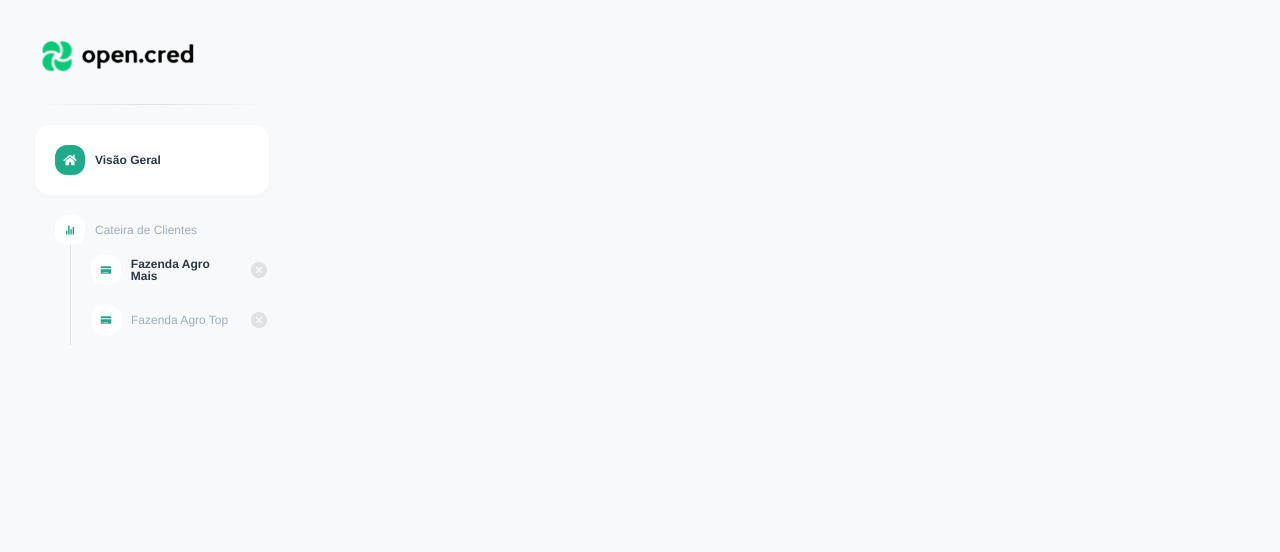
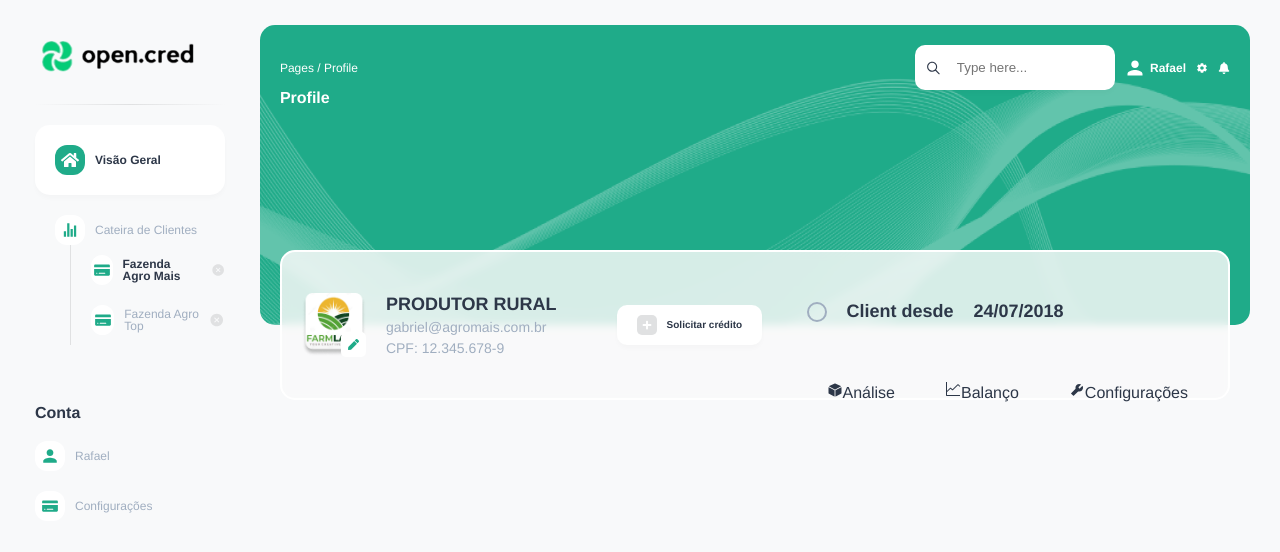
Before and after one commit to henriquemarioto/open-cred-demo, a React (Vite) app: page / in a window 1280 px wide. Shown: the top 552 px of the page. Built offline with nearby package versions, Linux system fonts and the light colour scheme.

Commit message:
feat: main header in progress

```diff
--- a/src/App.tsx
+++ b/src/App.tsx
@@ -1,12 +1,128 @@
-import Header from "./components/Header"
-import { Container } from "./styles"
+import { FaBell, FaPen, FaPlus } from "react-icons/fa";
+import {
+  IoIosCube,
+  IoIosSearch,
+  IoMdPerson,
+  IoMdSettings,
+} from "react-icons/io";
+import { VscGraphLine } from "react-icons/vsc";
+import { AiFillTool } from "react-icons/ai";
+import Header from "./components/Header";
+import {
+  AccountInfo,
+  AccountInfoContainer,
+  ButtonClientBottom,
+  ButtonSolicitar,
+  Container,
+  ContainerAbsolute,
+  ContainerContent,
+  ContainerInfo,
+  ContainerPhoto,
+  DivClientActions,
+  DivClientTime,
+  HeaderMain,
+  IconButton,
+  Input,
+  InputContainer,
+  Main,
+  NavHeader,
+  Span,
+  Title,
+} from "./styles";
+import photo from "./assets/imgs/photo.png";
 
 function App() {
   return (
     <Container>
-     <Header />
+      <Header />
+
+      <Main>
+        <HeaderMain>
+          <NavHeader>
+            <Span>Pages / Profile</Span>
+
+            <InputContainer>
+              <IoIosSearch />
+              <Input placeholder="Type here..." />
+            </InputContainer>
+
+            <IconButton bold>
+              <IoMdPerson size={20} />
+              Rafael
+            </IconButton>
+
+            <IconButton>
+              <IoMdSettings />
+            </IconButton>
+
+            <IconButton>
+              <FaBell />
+            </IconButton>
+          </NavHeader>
+          <Span bold fontSize="16">
+            Profile
+          </Span>
+        </HeaderMain>
+
+        <ContainerContent>
+          <ContainerAbsolute>
+            <AccountInfo>
+              <AccountInfoContainer>
+                <ContainerPhoto>
+                  <div>
+                    <img src={photo} />
+                    <IconButton>
+                      <FaPen />
+                    </IconButton>
+                  </div>
+                </ContainerPhoto>
+
+                <ContainerInfo>
+                  <Title>PRODUTOR RURAL</Title>
+                  <span>gabriel@agromais.com.br</span>
+                  <span>CPF: 12.345.678-9</span>
+                </ContainerInfo>
+
+                <ContainerInfo>
+                  <ButtonSolicitar>
+                    <div>
+                      <FaPlus />
+                    </div>
+                    Solicitar crédito
+                  </ButtonSolicitar>
+                </ContainerInfo>
+              </AccountInfoContainer>
+
+              <AccountInfoContainer flexDirection="column">
+                <DivClientTime>
+                  <div></div>
+                  <span>Client desde</span>
+                  <span>24/07/2018</span>
+                </DivClientTime>
+
+                <DivClientActions>
+                  <ButtonClientBottom>
+                    <IoIosCube />
+                    Análise
+                  </ButtonClientBottom>
+
+                  <ButtonClientBottom>
+                    <VscGraphLine />
+                    Balanço
+                  </ButtonClientBottom>
+
+                  <ButtonClientBottom>
+                    <AiFillTool />
+                    Configurações
+                  </ButtonClientBottom>
+                </DivClientActions>
+              </AccountInfoContainer>
+            </AccountInfo>
+          </ContainerAbsolute>
+        </ContainerContent>
+      </Main>
     </Container>
-  )
+  );
 }
 
-export default App
+export default App;
--- a/src/components/Header/index.tsx
+++ b/src/components/Header/index.tsx
@@ -1,4 +1,5 @@
 import {
+  AccountSection,
   CloseIcon,
   Container,
   ContainerPath,
@@ -12,10 +13,11 @@ import {
   MainSection,
   SubItem,
   SubSection,
+  Title,
 } from "./styles";
 import logo from "../../assets/imgs/logo.png";
 import { FaHome } from "react-icons/fa";
-import { IoIosCard, IoIosCloseCircle, IoIosStats } from "react-icons/io";
+import { IoIosCard, IoIosCloseCircle, IoIosStats, IoMdPerson } from "react-icons/io";
 
 const Header = () => {
   return (
@@ -75,6 +77,28 @@ const Header = () => {
             </ContainerSectionDetails>
           </List>
         </SubSection>
+
+        <AccountSection>
+          <Title>Conta</Title>
+
+          <List>
+            <SubItem>
+              <DivIcon>
+                <IoMdPerson />
+              </DivIcon>
+
+              <span>Rafael</span>
+            </SubItem>
+
+            <SubItem>
+              <DivIcon>
+                <IoIosCard />
+              </DivIcon>
+
+              <span>Configurações</span>
+            </SubItem>
+          </List>
+        </AccountSection>
       </ContainerPath>
     </Container>
   );
--- a/src/components/Header/styles.ts
+++ b/src/components/Header/styles.ts
@@ -14,14 +14,20 @@ export const Container = styled.header`
 
   .main-selected {
     font-weight: bold;
-    color: var(--gray-700);
     background-color: var(--white);
     box-shadow: 0px 3.500000238418579px 5.500000476837158px 0px #00000005;
+
+    span {
+      color: var(--gray-700);
+    }
   }
 
   .sub-selected {
-    color: var(--gray-700);
     font-weight: bold;
+
+    span {
+      color: var(--gray-700);
+    }
   }
 `;
 
@@ -67,7 +73,6 @@ export const Section = styled.section`
 
   display: flex;
   flex-direction: column;
-  align-items: center;
 
   gap: 10px;
 `;
@@ -93,13 +98,25 @@ export const List = styled.ul`
   font-size: 12px;
 `;
 
+export const AccountSection = styled(Section)`
+  padding-top: 50px;
+`
+
+export const Title = styled.h2`
+  font-weight: bold;
+  text-align: left;
+`
+
 export const Item = styled.li`
-  color: var(--gray-500);
   display: flex;
   align-items: center;
   gap: 10px;
 
   border-radius: 15px;
+
+  span {
+    color: var(--gray-500);
+  }
 `;
 
 export const MainItem = styled(Item)`
@@ -131,6 +148,7 @@ export const DivIcon = styled.div<Props>`
   svg {
     color: ${(p) =>
       p.iconColor === "white" ? "var(--white)" : "var(--green)"};
-    width: 100%;
+    width: 18px;
+    height: 18px;
   }
 `;
--- a/src/styles.ts
+++ b/src/styles.ts
@@ -1,5 +1,235 @@
 import styled from "styled-components";
 
+interface Props {
+  bold?: boolean;
+  fontSize?: string;
+}
+
+interface AccountInfoContainerProps {
+    flexDirection?: string
+}
+
 export const Container = styled.div`
-    padding: 25px 30px;
-`
+  padding: 25px 30px;
+
+  display: flex;
+  gap: 30px;
+`;
+
+export const Main = styled.main`
+  width: 100%;
+`;
+
+export const HeaderMain = styled.div`
+  width: 100%;
+  height: 300px;
+  padding: 20px;
+  border-radius: 15px;
+  background-color: var(--green);
+  background-image: url("./src/assets/imgs/profile-background.png");
+  background-size: 100% 300px;
+`;
+
+export const NavHeader = styled.nav`
+  display: flex;
+  align-items: center;
+  gap: 10px;
+`;
+
+export const Span = styled.span<Props>`
+  font-size: ${(p) => p.fontSize || 12}px;
+  color: var(--white);
+  ${(p) => p.bold && "font-weight: bold;"}
+`;
+
+export const IconButton = styled.button<Props>`
+  font-size: 12px;
+  display: flex;
+  align-items: center;
+  gap: 5px;
+  color: var(--white);
+  cursor: pointer;
+
+  ${(p) => p.bold && "font-weight: bold;"}
+`;
+
+export const InputContainer = styled.div`
+  background-color: var(--white);
+  border-radius: 10px;
+  box-shadow: 0px 3.500000238418579px 5.500000476837158px 0px #00000005;
+  padding: 10px;
+  width: 200px;
+
+  display: flex;
+  align-items: center;
+  gap: 10px;
+
+  margin-left: auto;
+
+  svg {
+    width: 20px;
+    height: 20px;
+  }
+`;
+
+export const Input = styled.input`
+  padding: 0;
+  border: 0;
+  margin: 0;
+  padding: 5px;
+  width: 100%;
+`;
+
+export const ContainerContent = styled.div`
+  margin: 0 20px;
+  position: relative;
+`;
+
+export const ContainerAbsolute = styled.div`
+  position: absolute;
+  width: 100%;
+  top: -75px;
+`;
+
+export const AccountInfo = styled.div`
+  padding: 20px;
+  height: 150px;
+  border: 2px solid var(--white);
+  border-radius: 15px;
+
+  display: flex;
+  justify-content: space-between;
+  /* background: linear-gradient(
+    to bottom,
+    var(--gray),
+    var(--white),
+    var(--white)
+  ); */
+  background-color: rgba(250, 250, 250, 0.84);
+  backdrop-filter: blur(4px);
+  -webkit-backdrop-filter: blur(4px);
+`;
+
+export const AccountInfoContainer = styled.div<AccountInfoContainerProps>`
+  display: flex;
+  flex-direction: ${p => p.flexDirection || "row"};
+  gap: 20px;
+  height: 100%;
+`;
+
+export const ContainerPhoto = styled.div`
+  display: flex;
+  align-items: center;
+  justify-content: center;
+
+  > div {
+    position: relative;
+    width: 64px;
+    height: 64px;
+
+    img {
+      width: 100%;
+      height: 100%;
+    }
+
+    > button {
+      width: 25px;
+      height: 25px;
+      padding: 7px;
+
+      background-color: var(--white);
+      border-radius: 5px;
+
+      bottom: 0;
+      right: 0;
+
+      position: absolute;
+
+      svg {
+        width: 100%;
+        height: 100%;
+        color: var(--green);
+      }
+    }
+  }
+`;
+
+export const ContainerInfo = styled.div`
+  display: flex;
+  flex-direction: column;
+  justify-content: center;
+  gap: 7px;
+
+  > span {
+    font-size: 14px;
+    color: var(--gray-500);
+  }
+`;
+
+export const ButtonSolicitar = styled.button`
+  padding: 10px 20px;
+  font-size: 10px;
+  font-weight: bold;
+  margin-left: 40px;
+  background-color: var(--white);
+  display: flex;
+  align-items: center;
+  gap: 10px;
+  border-radius: 10px;
+  box-shadow: var(--box-shadow);
+
+  > div {
+    width: 20px;
+    height: 20px;
+    background-color: var(--gray);
+    border-radius: 5px;
+
+    display: flex;
+    align-items: center;
+    justify-content: center;
+
+    svg {
+      color: var(--white);
+      width: 80%;
+    }
+  }
+`;
+
+export const Title = styled.h2`
+  font-weight: bold;
+  font-size: 18px;
+`;
+
+export const DivClientTime = styled.div`
+  display: flex;
+  gap: 20px;
+  margin-top: auto;
+  padding: 30px 0;
+
+  > div {
+    width: 20px;
+    height: 20px;
+    border: 2px solid var(--gray-500);
+    border-radius: 50%;
+  }
+
+  span {
+    font-size: 18px;
+    font-weight: bold;
+  }
+`;
+
+export const DivClientActions = styled.div`
+  display: flex;
+  align-items: center;
+  gap: 10px;
+`;
+
+export const ButtonClientBottom = styled.button`
+    padding: 10px 20px;
+`;
+
+export const MainSection = styled.section`
+  display: flex;
+  gap: 20px;
+`;
--- a/src/styles/global.ts
+++ b/src/styles/global.ts
@@ -7,6 +7,7 @@ export default createGlobalStyle`
     */
     *{
         box-sizing: border-box;
+
     }
     html, body, div, span, applet, object, iframe,
     h1, h2, h3, h4, h5, h6, p, blockquote, pre,
@@ -29,6 +30,7 @@ export default createGlobalStyle`
         font-family: Helvetica, sans-serif;
         vertical-align: baseline;
         background-color: transparent;
+        color: var(--gray-700);
     }
     /* HTML5 display-role reset for older browsers */
     article, aside, details, figcaption, figure,
@@ -64,6 +66,6 @@ export default createGlobalStyle`
         --gray: #E0E1E2;
         --gray-500: #A0AEC0;
         --gray-700: #2D3748;
-
+        --box-shadow: 0px 3.500000238418579px 5.500000476837158px 0px #00000005;
     }
 `;
```
Also changed, not shown: teste.js (added, +8 -0 lines), src/assets/imgs/photo.png (added), src/assets/imgs/profile-background.png (added).
